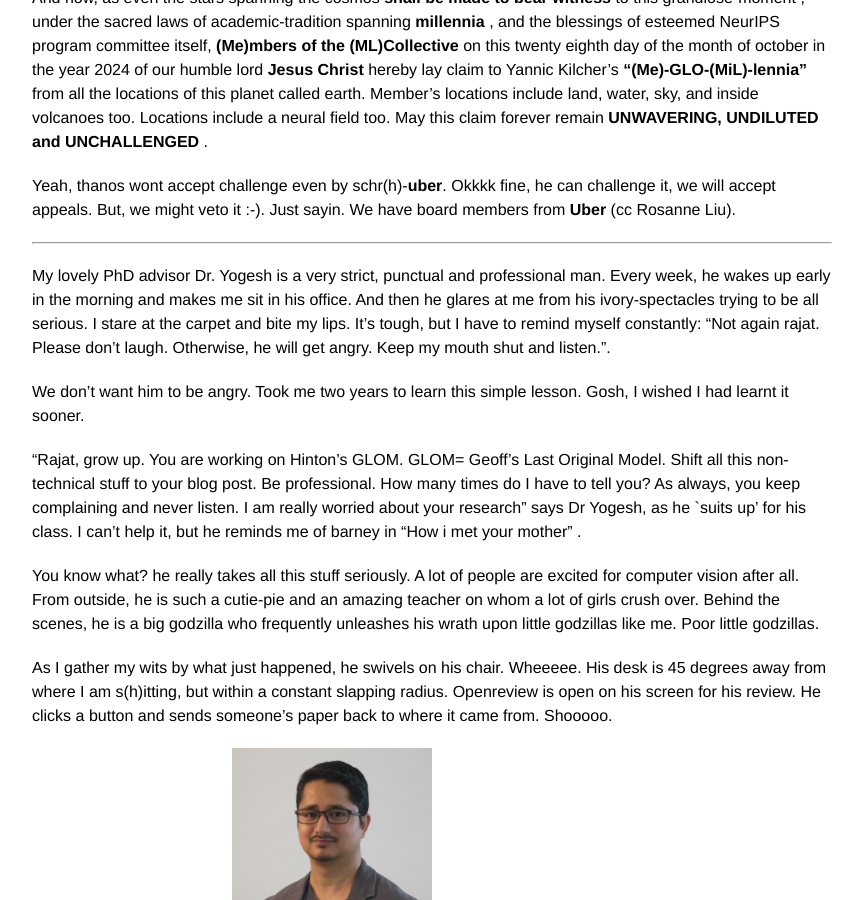
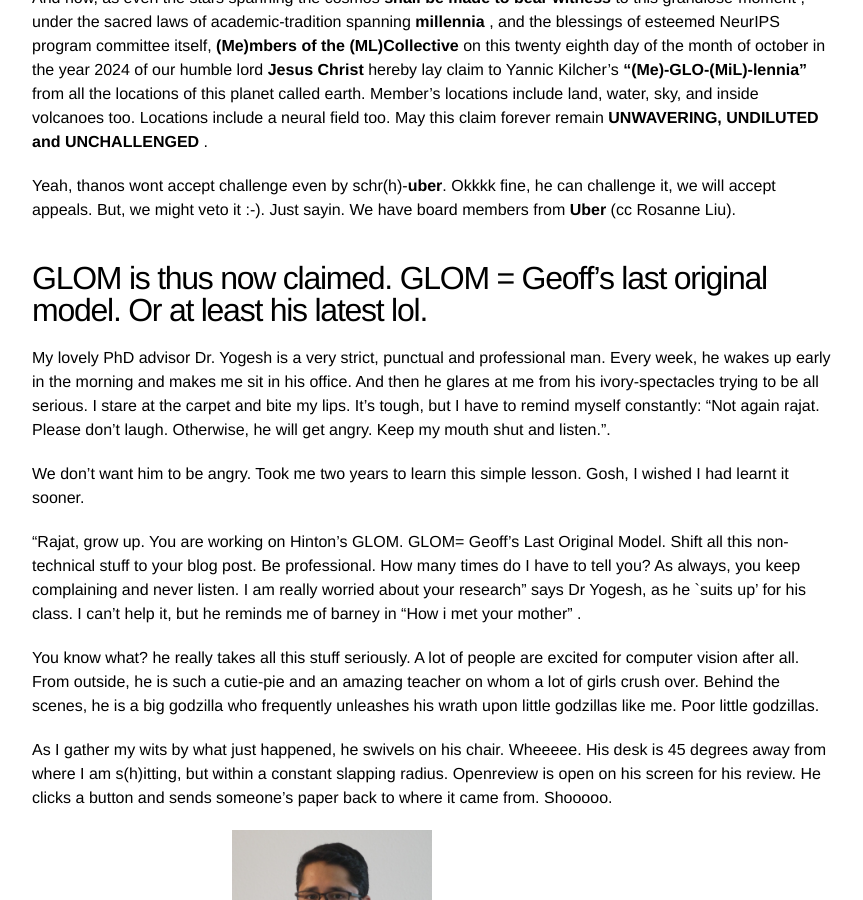
Before and after one commit to rajatmodi62/rajatmodi62.github.io, a Jekyll site: the page built from _posts/2024-10-26-hinton_apm.md, in a window 1280 px wide and 900 px high, scrolled down 1757 px. Shown: the whole window, without its empty margins (208-1071 px from the left). Built offline with Jekyll 4.4.1, drawn with Linux system fonts in a browser that asks for light colours; comment, search, counter and statistics services are not loaded.

Commit message:
soft link blog

```diff
--- a/_posts/2024-10-26-hinton_apm.md
+++ b/_posts/2024-10-26-hinton_apm.md
@@ -31,6 +31,7 @@ And now, as even the stars spanning the cosmos <b> shall be made to bear witness
 
 Yeah, thanos wont accept challenge even by schr(h)-<b>uber</b>. Okkkk fine, he can challenge it, we will accept appeals. But, we might veto it :-). Just sayin. We have board members from <b>Uber</b> (cc Rosanne Liu).
 
+GLOM is thus now claimed. GLOM = Geoff's last original model. Or at least his latest lol.
 ----------------
 
 My lovely PhD advisor Dr. Yogesh is a very strict, punctual and professional man. Every week, he wakes up early in the morning and makes me sit in his office. And then he glares at me from his ivory-spectacles trying to be all serious. I stare at the carpet and bite my lips. It's tough, but I have to remind myself constantly: "Not again rajat. Please don't laugh. Otherwise, he will get angry. Keep my mouth shut and listen.".
```
